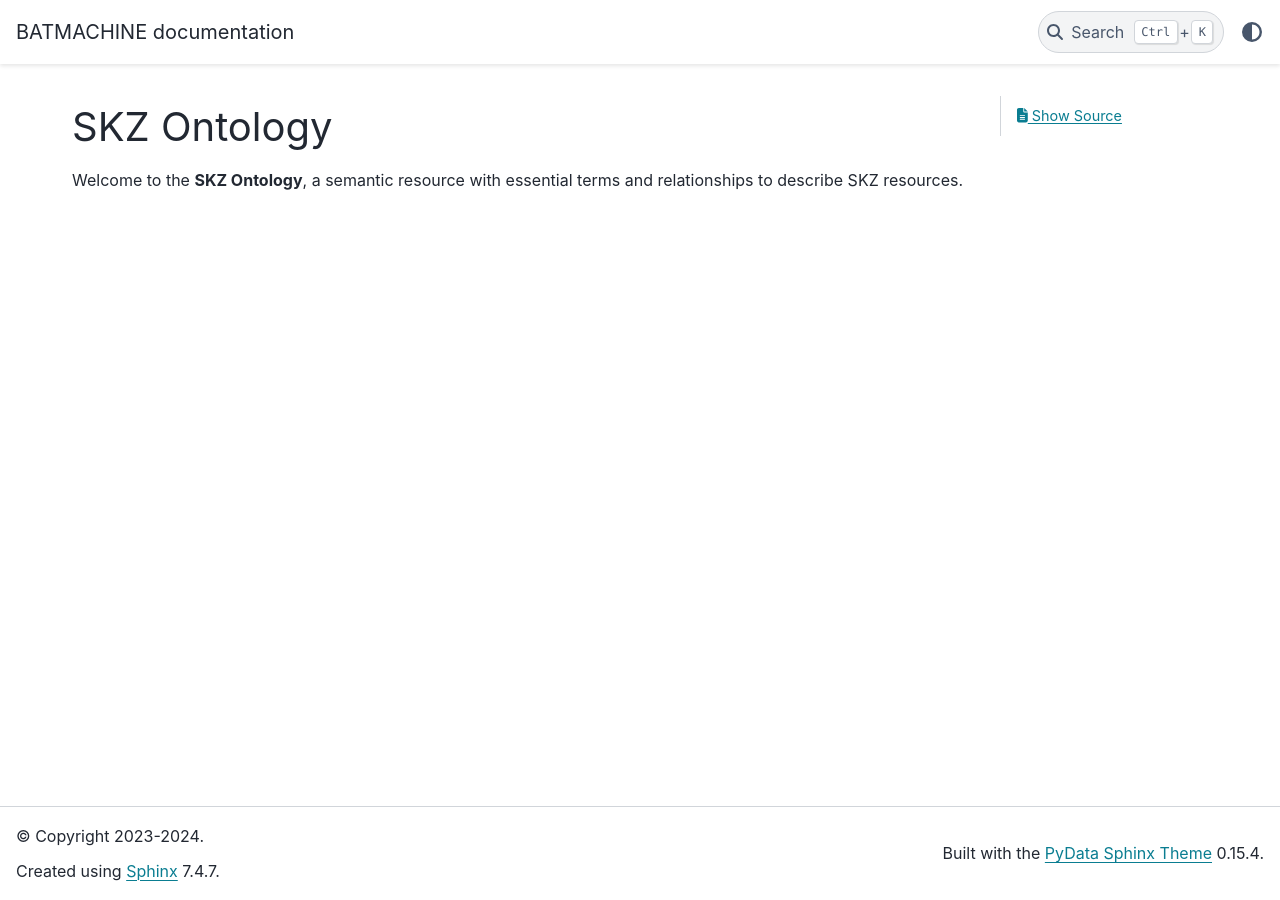
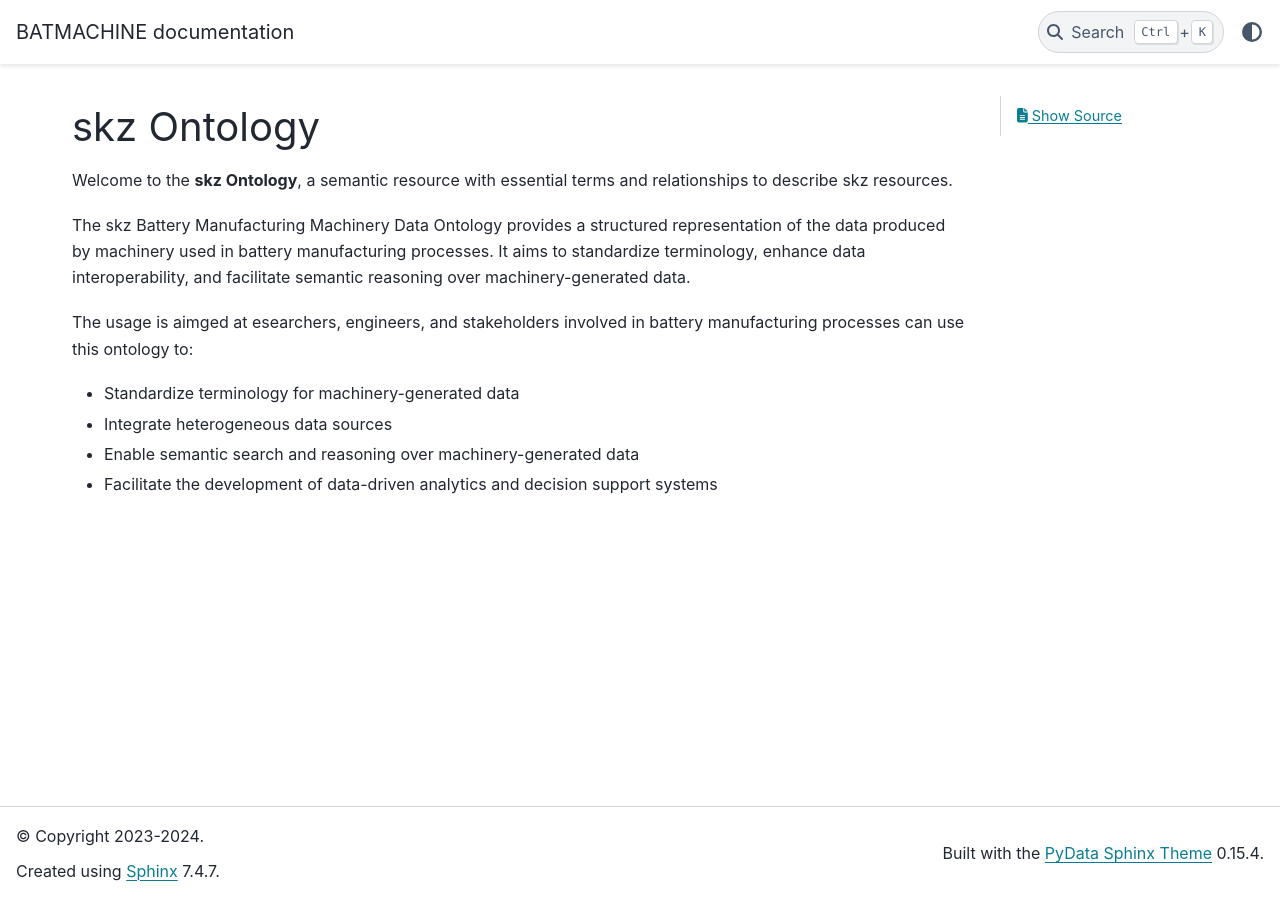
Before and after one commit to HEU-BATMACHINE/skz-public-resources, a Sphinx documentation site: the page built from docs/index.rst, in a window 1280 px wide. Built offline with Sphinx 7.4.7 and the PyData theme 0.15.4, drawn with Linux system fonts in a browser that asks for light colours; pages that are not in the unit, such as notebooks, are missing from menus.

Commit message:
Update index.rst

```diff
--- a/docs/index.rst
+++ b/docs/index.rst
@@ -3,10 +3,19 @@
    :includehidden:
    :hidden:
 
-   Class Index <skz-ontology>
+   Class Index <pages/skz>
 
 
-SKZ Ontology
+skz Ontology
 ================================
 
-Welcome to the **SKZ Ontology**, a semantic resource with essential terms and relationships to describe SKZ resources.
+Welcome to the **skz Ontology**, a semantic resource with essential terms and relationships to describe skz resources.
+
+The skz Battery Manufacturing Machinery Data Ontology provides a structured representation of the data produced by machinery used in battery manufacturing processes. It aims to standardize terminology, enhance data interoperability, and facilitate semantic reasoning over machinery-generated data.
+
+The usage is aimged at esearchers, engineers, and stakeholders involved in battery manufacturing processes can use this ontology to:
+
+- Standardize terminology for machinery-generated data
+- Integrate heterogeneous data sources
+- Enable semantic search and reasoning over machinery-generated data
+- Facilitate the development of data-driven analytics and decision support systems
```
